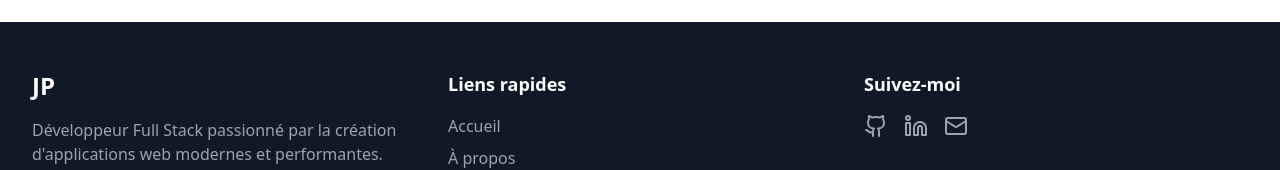
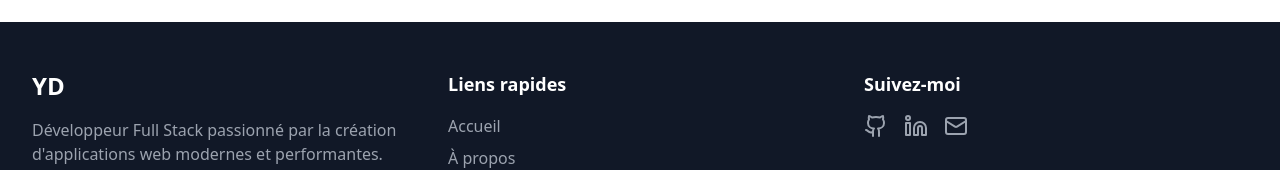
Before and after one commit to precurseur01/Portfolio, a React (Vite) app: page / in a window 1280 px wide. Shown: the part 3054-3224 px from the top of the page. Built offline with nearby package versions, Linux system fonts and the light colour scheme.

Commit message:
upadate footer

```diff
--- a/src/components/Footer.tsx
+++ b/src/components/Footer.tsx
@@ -1,4 +1,3 @@
-import React from 'react';
 import { Github, Linkedin, Mail } from 'lucide-react';
 
 const Footer = () => {
@@ -8,7 +7,7 @@
         <div className="grid grid-cols-1 md:grid-cols-3 gap-8">
           {/* Logo et description */}
           <div>
-            <h3 className="text-2xl font-bold mb-4">JP</h3>
+            <h3 className="text-2xl font-bold mb-4">YD</h3>
             <p className="text-gray-400">
               Développeur Full Stack passionné par la création d'applications web modernes et performantes.
             </p>
```
